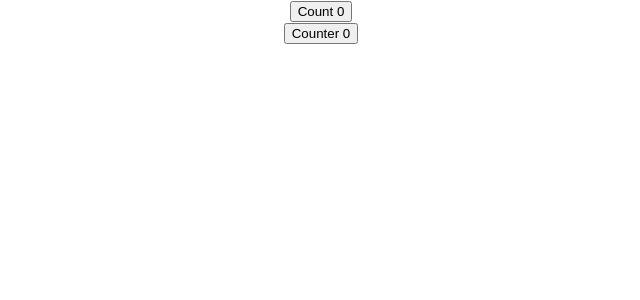
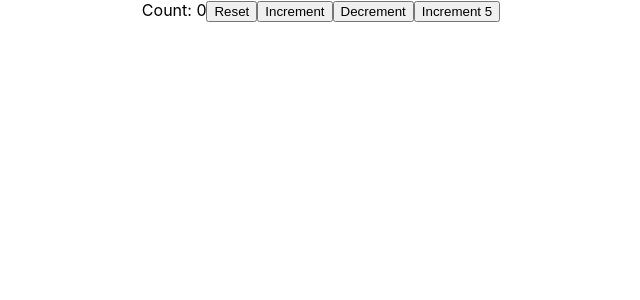
Before and after one commit to GuilhermeFDiniz/codevolution-course, a React (Create React App) app in the folder react-hooks/: page / in a window 1280 px wide. Shown: the top 300 px of the page, without its empty margins (319-959 px from the left). Built offline with nearby package versions, Linux system fonts and the light colour scheme.

Commit message:
Counter using previous state in Hook

```diff
--- a/react-hooks/src/App.js
+++ b/react-hooks/src/App.js
@@ -1,13 +1,12 @@
 import logo from './logo.svg';
 import './App.css';
-import ClassCounter from './components/ClassCounter';
-import HookCounter from './components/HookCounter';
+import HookCounterTwo from './components/HookCounterTwo';
+
 
 function App() {
   return (
     <div className="App">
-    <ClassCounter/>
-    <HookCounter/>
+      <HookCounterTwo/>
     </div>
   );
 }
--- /dev/null
+++ b/react-hooks/src/components/HookCounterTwo.js
@@ -0,0 +1,24 @@
+import React, {useState} from 'react'
+
+function HookCounterTwo() {
+  const initialCount = 0
+  const [count, setCount] = useState(initialCount)
+
+  const incrementFive = () => {
+    for(let i = 0; i < 5; i++){
+      setCount(prevCount => prevCount + 1)
+    }
+  }
+
+  return (
+    <div>
+      Count: {count}
+      <button onClick={() => setCount(initialCount)}>Reset</button>
+      <button onClick={() => setCount(prevCount => prevCount + 1)}>Increment</button>
+      <button onClick={() => setCount(prevCount => prevCount - 1)}>Decrement</button>
+      <button onClick={incrementFive}>Increment 5</button>
+    </div>
+  )
+}
+
+export default HookCounterTwo
```
